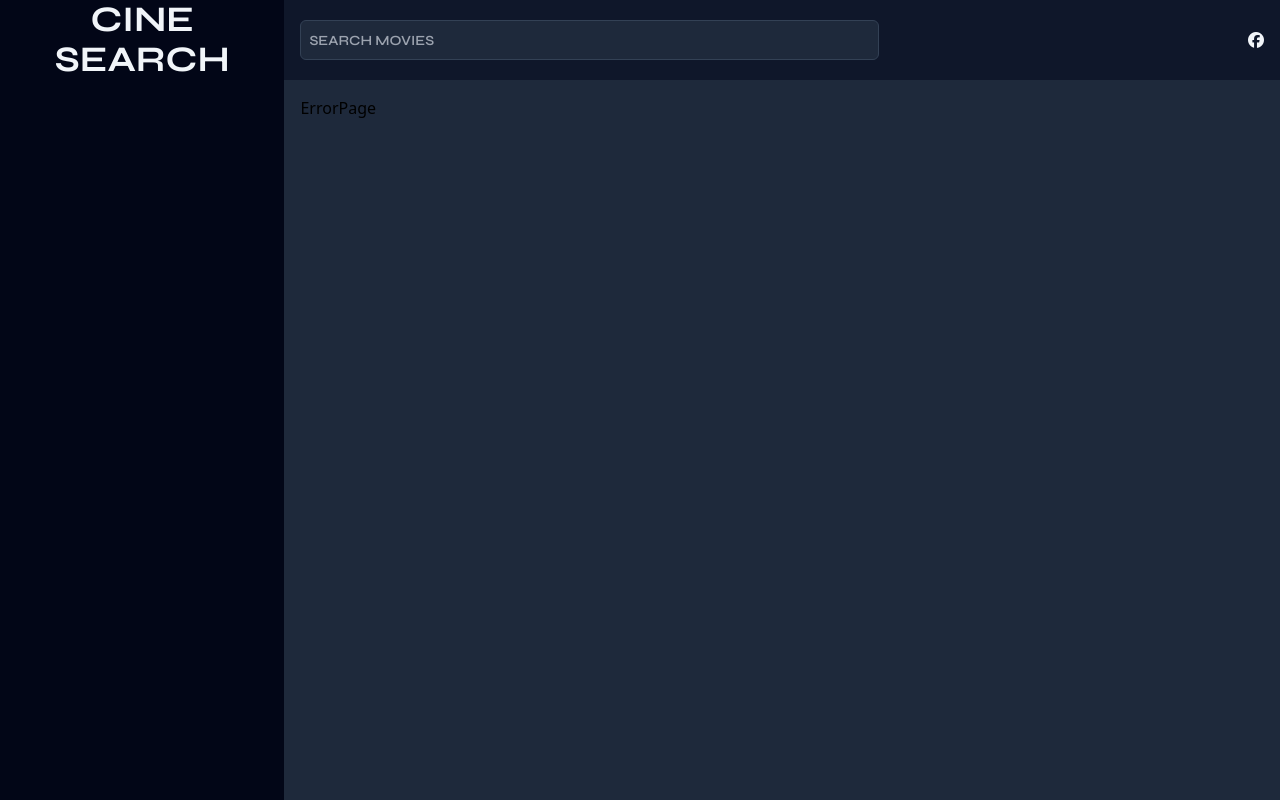
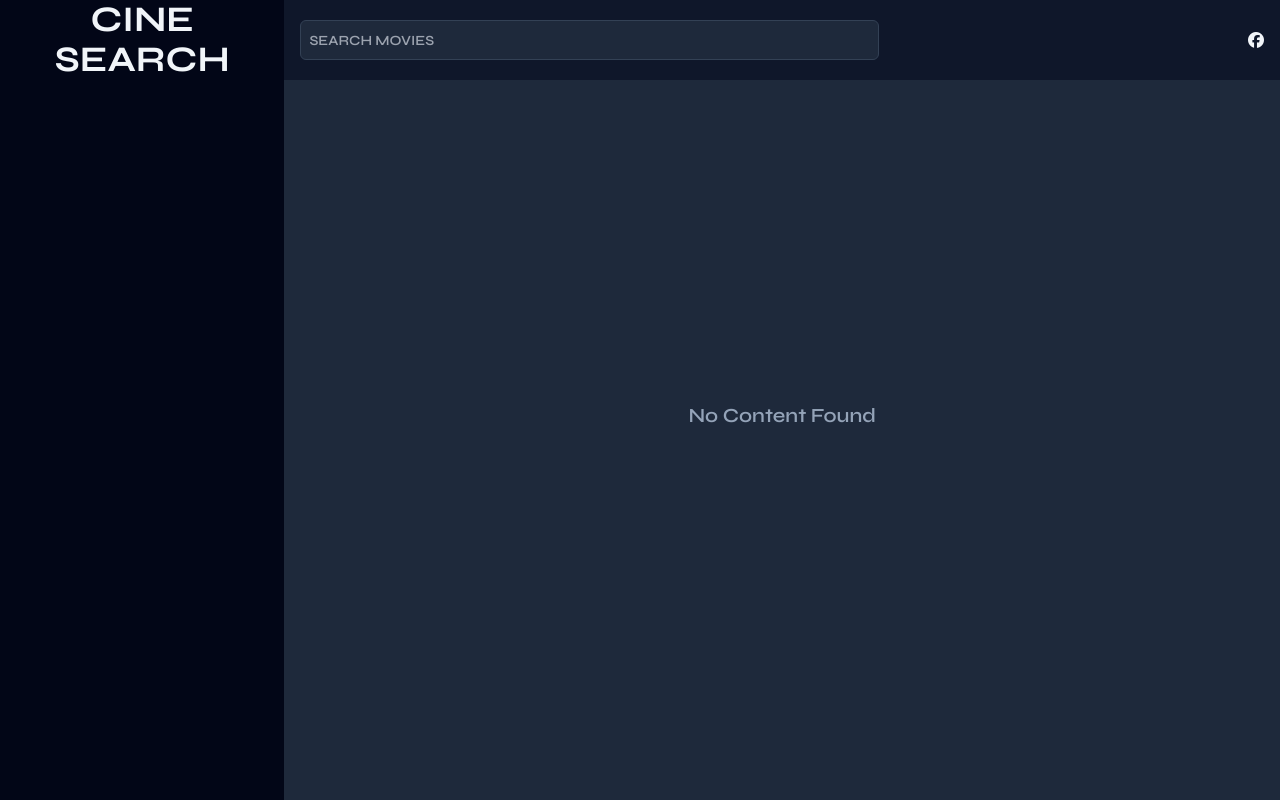
Before and after one commit to strengerx/cine-search, a React (Vite) app: page /movie in a window 1280 px wide. Built offline with nearby package versions, Linux system fonts and the light colour scheme; no server answers.

Commit message:
Error Page Added

```diff
--- a/src/ErrorPage.jsx
+++ b/src/ErrorPage.jsx
@@ -1,9 +1,10 @@
-import React from 'react'
 
 const ErrorPage = () => {
-      return (
-            <div>ErrorPage</div>
-      )
+      return (<>
+            <div className="flex w-full h-[80svh] justify-center items-center">
+                  <h6 className="font-syne text-xl font-semibold text-slate-400">No Content Found</h6>
+            </div>
+      </>)
 }
 
 export default ErrorPage
```
